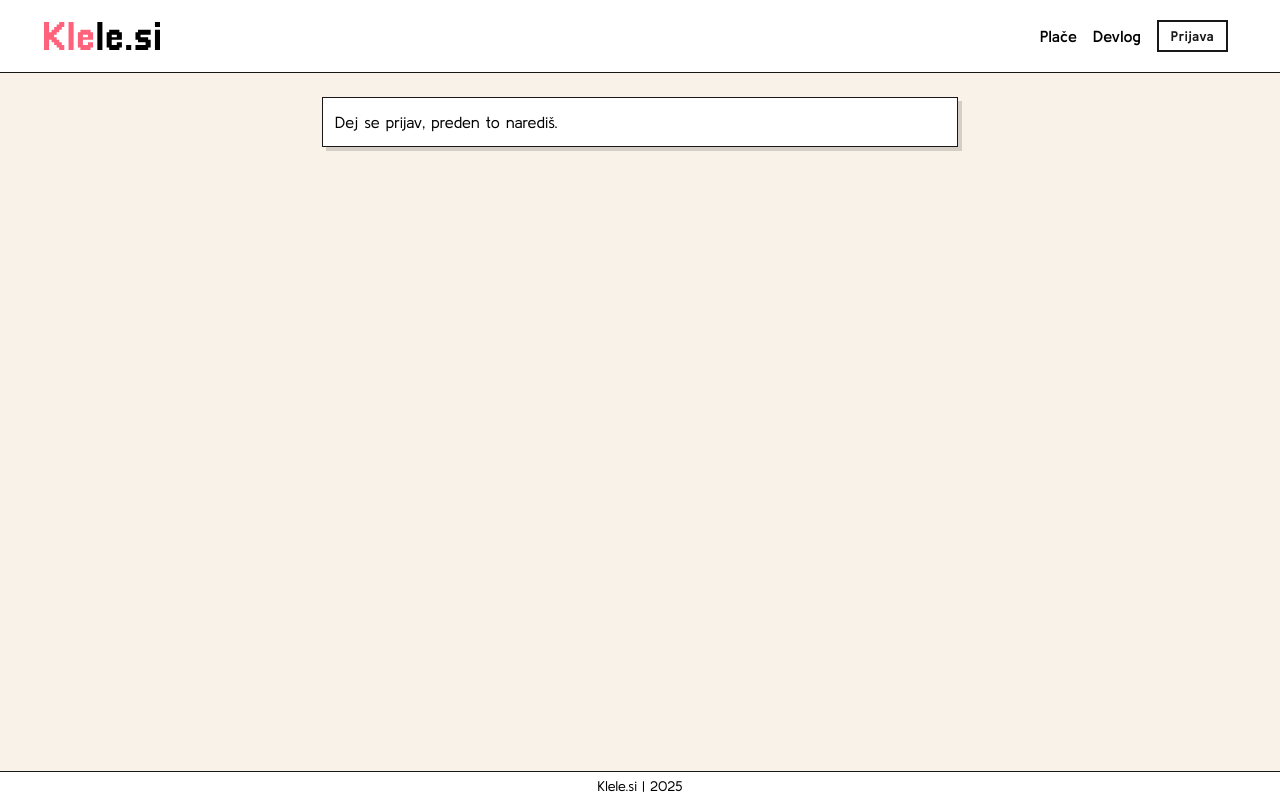
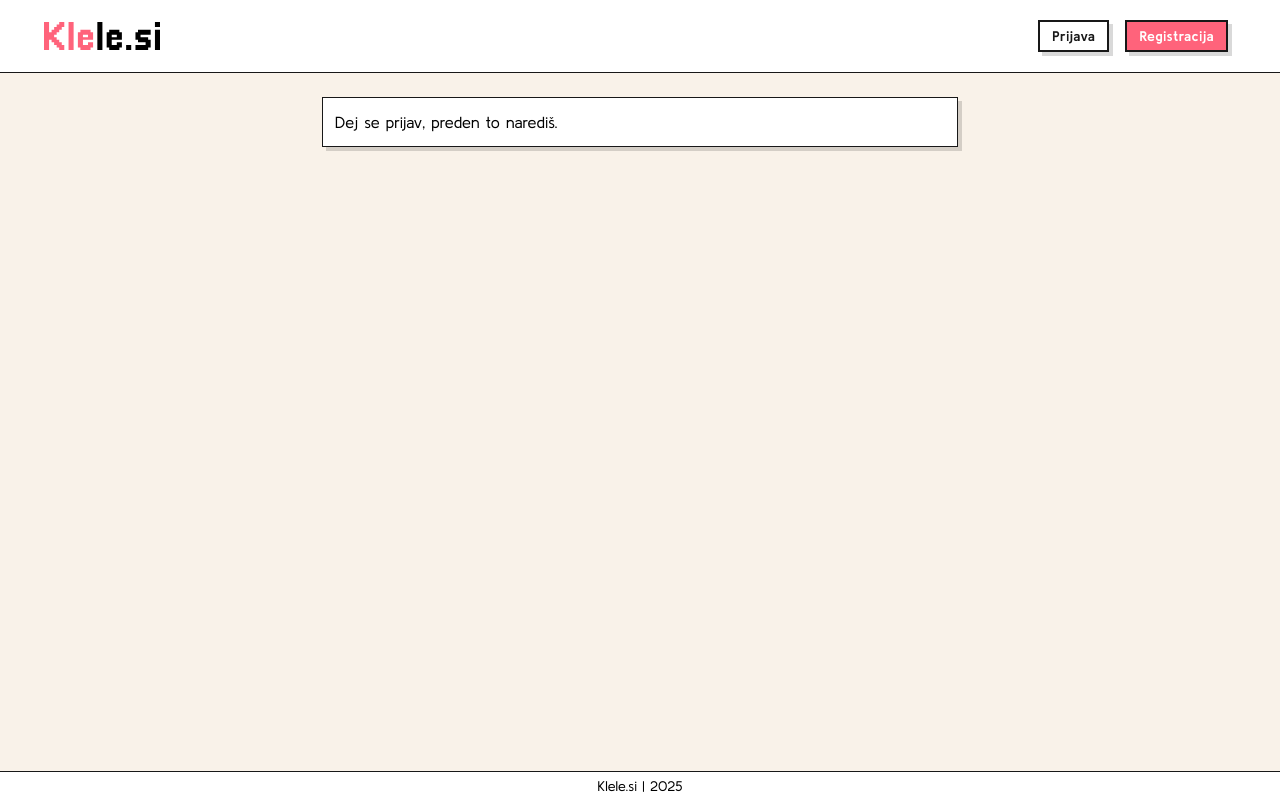
Before and after one commit to klelesi/web, a Next.js app: page /objava in a window 1280 px wide. Built offline with nearby package versions, Linux system fonts and the light colour scheme.

Commit message:
clean up navbar

```diff
--- a/src/app/globals.css
+++ b/src/app/globals.css
@@ -1,47 +1,11 @@
+@import "../styles/_buttons.css";
+
 @tailwind base;
 @tailwind components;
 @tailwind utilities;
 
 .card {
     @apply border border-black bg-white shadow p-3;
-}
-
-.btn {
-    @apply px-4 py-1 border border-transparent font-bold leading-normal tracking-wide text-base;
-}
-
-.btn-sm {
-    @apply px-3 py-1 text-sm;
-}
-
-.btn-primary {
-    position: relative;
-    @apply border-2 border-black text-white bg-red;
-    box-shadow: 4px 4px rgba(0, 0, 0, 0.15);
-}
-
-.btn-primary:hover:not(:disabled) {
-    top: 2px;
-    left: 2px;
-    box-shadow: 2px 2px rgba(0, 0, 0, 0.15);;
-}
-
-.btn-primary:disabled {
-    @apply cursor-not-allowed border-black text-white;
-    background-color: theme('colors.gray');
-}
-
-.btn-primary-outline {
-    @apply border-2 border-black text-black bg-transparent;
-}
-
-.btn-primary-outline:hover {
-    @apply bg-red text-white;
-}
-
-.btn-primary-outline:disabled {
-    @apply cursor-not-allowed border-gray text-gray;
-    background-color: white;
 }
 
 .w-page {
--- a/src/components/navbar.tsx
+++ b/src/components/navbar.tsx
@@ -18,18 +18,15 @@ export default function Navbar() {
                     </Link>
 
                     <div className="flex flex-row items-center font-semibold">
-                        <Link className={'mx-2 hover:underline'} href={'/place'}>Plače</Link>
-                        <Link className={'mx-2 hover:underline'} href={'https://blog.klele.si'}>Devlog</Link>
-
                         {currentUser && (<>
-                            <Link className={'mx-2 btn-primary btn'} href={'/objava'}>Objavi prispevek</Link>
-                            <Link className={'mx-2 hover:underline'} href={'/profil'}>Profil</Link>
-                            <button className={'mx-2 btn btn-sm btn-primary-outline'} onClick={() => logoutUser()}>Odjava
-                            </button>
+                            <Link className={'btn btn-primary btn-sm mr-4'} href={'/objava'}>Objavi prispevek</Link>
+                            <Link className={'btn btn-link btn-sm'} href={'/profil'}>Profil</Link>
+                            <button className={'btn btn-link btn-sm'} onClick={() => logoutUser()}>Odjava</button>
                         </>)}
 
                         {!currentUser && (<>
                             <Link className={'mx-2 btn btn-sm btn-primary-outline'} href={'/prijava'}>Prijava</Link>
+                            <Link className={'mx-2 btn btn-sm btn-primary'} href={'/registracija'}>Registracija</Link>
                         </>)}
                     </div>
                 </div>
--- /dev/null
+++ b/src/styles/_buttons.css
@@ -0,0 +1,47 @@
+.btn {
+    @apply px-4 py-1 border border-transparent font-bold leading-normal tracking-wide text-base text-center;
+}
+
+.btn-sm {
+    @apply px-3 py-1 text-sm text-center;
+}
+
+.btn-link {
+    @apply border-2 border-transparent text-black bg-transparent;
+}
+
+.btn-link:hover:not(:disabled) {
+    @apply border-black;
+}
+
+.btn-link:disabled {
+    @apply cursor-not-allowed text-gray;
+}
+
+.btn-primary {
+    @apply border-2 border-black text-white bg-red;
+    box-shadow: 4px 4px rgba(0, 0, 0, 0.15);
+}
+
+.btn-primary:hover:not(:disabled) {
+    @apply bg-red-dark;
+}
+
+.btn-primary:disabled {
+    @apply cursor-not-allowed border-black text-white;
+    background-color: theme('colors.gray');
+}
+
+.btn-primary-outline {
+    @apply border-2 border-black text-black bg-transparent;
+    box-shadow: 4px 4px rgba(0, 0, 0, 0.15);
+}
+
+.btn-primary-outline:hover:not(:disabled) {
+    @apply bg-red text-white;
+}
+
+.btn-primary-outline:disabled {
+    @apply cursor-not-allowed border-gray text-gray;
+    background-color: white;
+}
```
